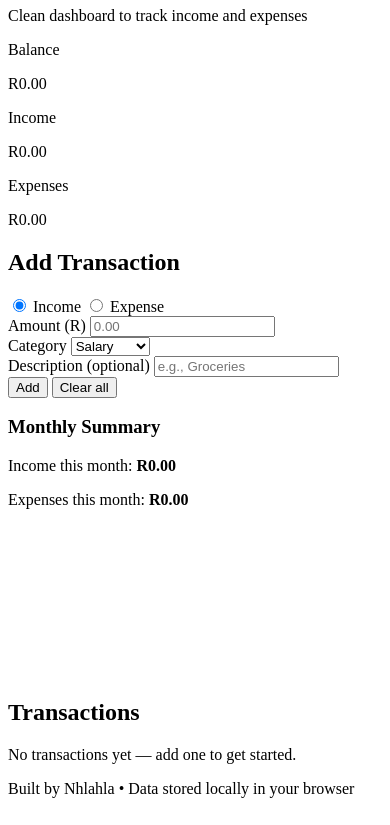
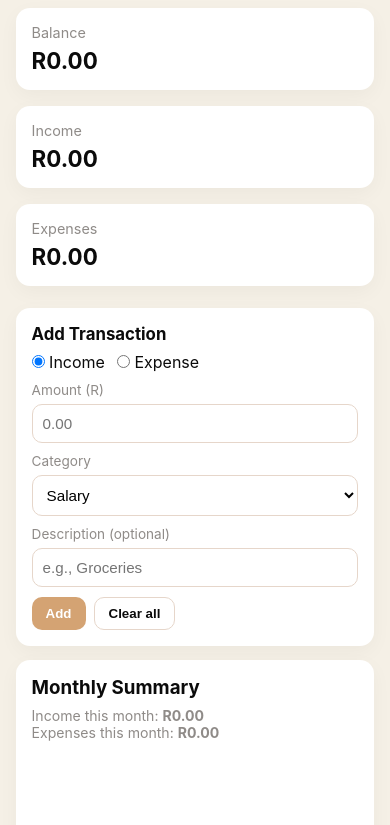
Before and after one commit to Nhla-hla/Expense-Tracker, a plain HTML site: page index.html in a window 390 px wide. Shown: the part 110-935 px from the top of the page. Drawn offline with Linux system fonts and the light colour scheme.

Commit message:
styling the app interface

```diff
--- a/index.html
+++ b/index.html
@@ -4,12 +4,12 @@
     <meta charset="UTF-8">
     <meta name="viewport" content="width=device-width, initial-scale=1.0">
     <link rel="stylesheet" href="style.css">
-    <title>Document</title>
+    <title>Expense Tracker</title>
 </head>
 <body>
    <div class="app">
     <header class="header">
-      <h1>Nhlahla — Expense Tracker</h1>
+      <h1>Expense Tracker</h1>
       <p class="subtitle">Clean dashboard to track income and expenses</p>
     </header>
 
--- a/style.css
+++ b/style.css
@@ -0,0 +1,224 @@
+:root{
+  --beige: #f5f0e6;
+  --black: #0b0b0b;
+  --rose: #d4a373;
+  --muted: #8f8b88;
+  --card-bg: #ffffff;
+}
+
+*{box-sizing:border-box;margin:0;padding:0}
+body{
+  font-family: Inter, system-ui, -apple-system, "Segoe UI", Roboto, "Helvetica Neue", Arial;
+  background:var(--beige);
+  color:var(--black);
+  -webkit-font-smoothing:antialiased;
+  -moz-osx-font-smoothing:grayscale;
+  min-height:100vh;
+}
+
+.app{
+    display:flex;
+    flex-direction:column;
+    min-height:100vh
+}
+.header{
+    padding:28px 20px;
+    text-align:center
+}
+.header h1{font-size:1.3rem;
+    letter-spacing:0.2px
+}
+.header .subtitle{
+    color:var(--muted);
+    margin-top:6px;
+    font-size:0.95rem
+}
+.container{
+    width:92%;
+    max-width:1100px;
+    margin:0 auto;
+    padding-bottom:24px
+}
+.dashboard{
+    display:flex;
+    gap:16px;
+    margin:12px 0 22px
+}
+.card{
+    background:var(--card-bg);
+    border-radius:14px;
+    padding:16px;
+    box-shadow:0 6px 20px rgba(0,0,0,0.04)
+}
+.balance{
+    flex:2
+}
+.income,.expenses{
+    flex:1
+}
+
+.label{
+    color:var(--muted);
+    font-size:0.9rem
+}
+.amount{
+    font-size:1.4rem;
+    font-weight:700;
+    margin-top:6px
+}
+.grid{
+    display:grid;
+    grid-template-columns:1fr 420px;
+    gap:18px;
+    align-items:start
+}
+.left-column{
+    display:flex;
+    flex-direction:column;
+    gap:14px
+}
+
+.form-card h2{
+    margin-bottom:8px;
+    font-size:1.05rem
+}
+.row{
+    display:flex;
+    gap:12px;
+    margin-bottom:10px
+}
+.field{
+    margin-bottom:10px
+}
+.field label{
+    display:block;
+    font-size:0.85rem;
+    color:var(--muted);
+    margin-bottom:6px
+}
+.field input[type="text"], .field input[type="number"], .field select, textarea{
+  width:100%;
+  padding:10px;
+  border-radius:10px;
+  border:1px solid #e6d6ca;
+  font-size:0.95rem;
+  background:#fff
+}
+.actions{
+    display:flex;
+    gap:8px;
+    margin-top:8px
+}
+.btn{
+    padding:8px 14px;
+    border-radius:10px;
+    border:none;
+    cursor:pointer;
+    font-weight:600
+}
+.btn.primary{
+    background:var(--rose);
+    color:#fff
+}
+.btn.ghost{
+    background:transparent;
+    border:1px solid #e6d6ca;
+    color:var(--black)
+}
+.summary-card h3{
+    display:flex;
+    justify-content:space-between;
+    align-items:center;
+    margin-bottom:8px
+}
+.muted{
+    color:var(--muted)
+}
+.small{font-size:0.88rem}
+
+
+.list-card h2{
+    margin-bottom:8px
+}
+.transaction-list{
+    list-style:none;
+    padding:0;
+    max-height:420px;
+    overflow:auto}
+.transaction-item{
+  display:flex;
+  justify-content:space-between;
+  align-items:center;
+  padding:10px;
+  border-radius:10px;
+  margin-bottom:10px;
+  background:#fff7f2;
+  border:1px solid #f0e3da;
+  box-shadow:0 4px 10px rgba(0,0,0,0.03)
+}
+.tx-left{
+    display:flex;
+    align-items:center;
+    gap:12px
+}
+.tx-category{
+    background:#fff;
+    border-radius:8px;
+    padding:6px 10px;
+    border:1px solid #e6d6ca;
+    font-size:0.85rem;
+    color:var(--muted)
+}
+.tx-desc{
+    font-size:0.95rem
+}
+.tx-amount{
+    font-weight:700
+}
+.tx-amount.negative{
+    color:#b85a4a
+}
+.tx-amount.positive{
+    color:#2d7a4b
+}
+.tx-actions{
+    display:flex;
+    gap:8px;
+    align-items:center
+}
+.icon-btn{
+    background:transparent;
+    border:none;
+    cursor:pointer;
+    font-size:1rem;
+    padding:6px;
+    border-radius:6px
+}
+.icon-btn:hover{
+    background:#f0e6df
+}
+.footer{
+    text-align:center;
+    padding:18px;
+    color:var(--muted);
+    font-size:0.9rem;
+    margin-top:auto
+}
+@media (max-width:980px){
+  .grid{
+    grid-template-columns:1fr;
+    gap:14px
+}
+  .right-column{
+    order:2
+}
+  .left-column{
+    order:1
+}
+  .dashboard{
+    flex-direction:column
+}
+  .income,.expenses{
+    flex:unset
+}
+}
```
